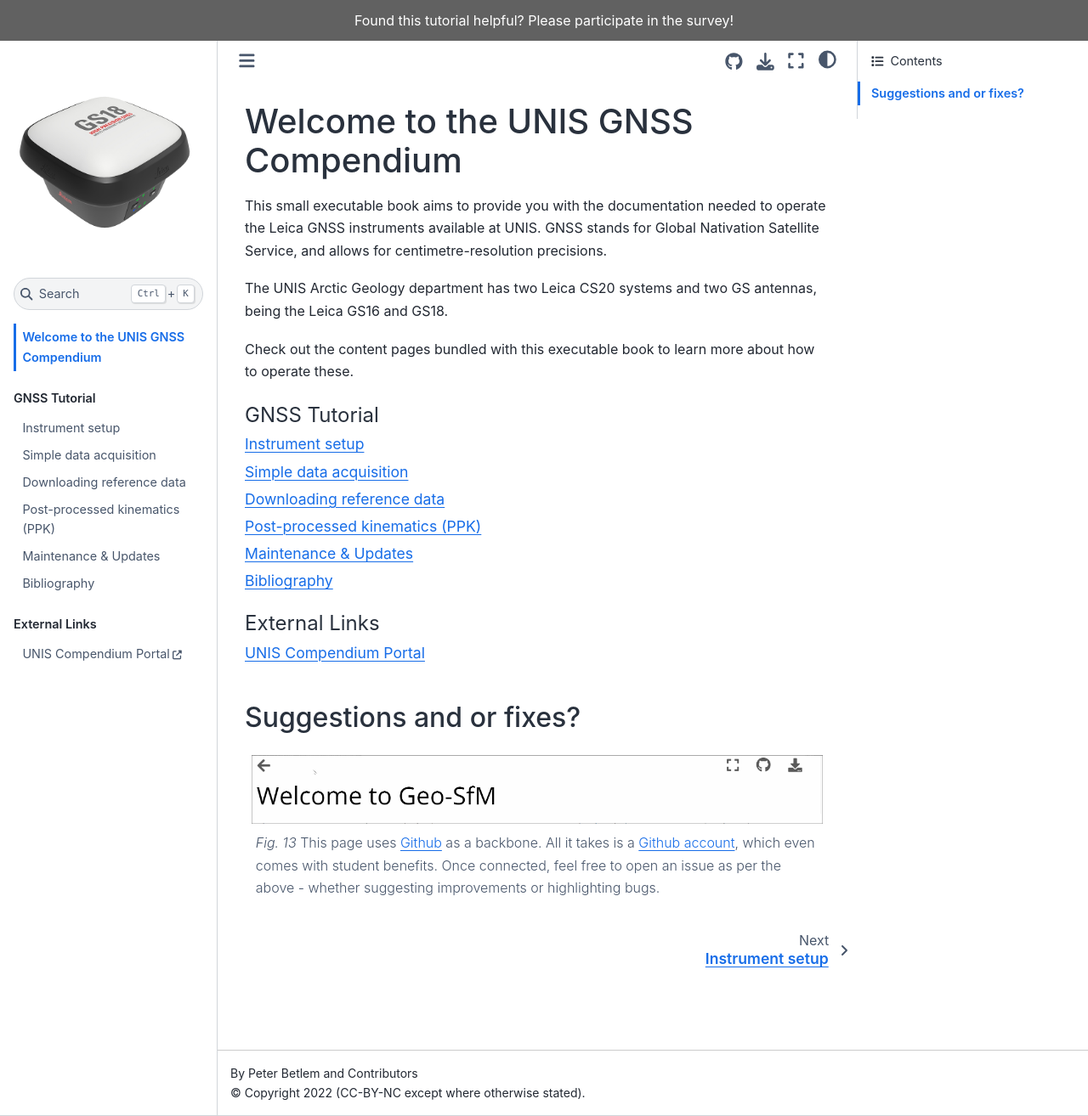
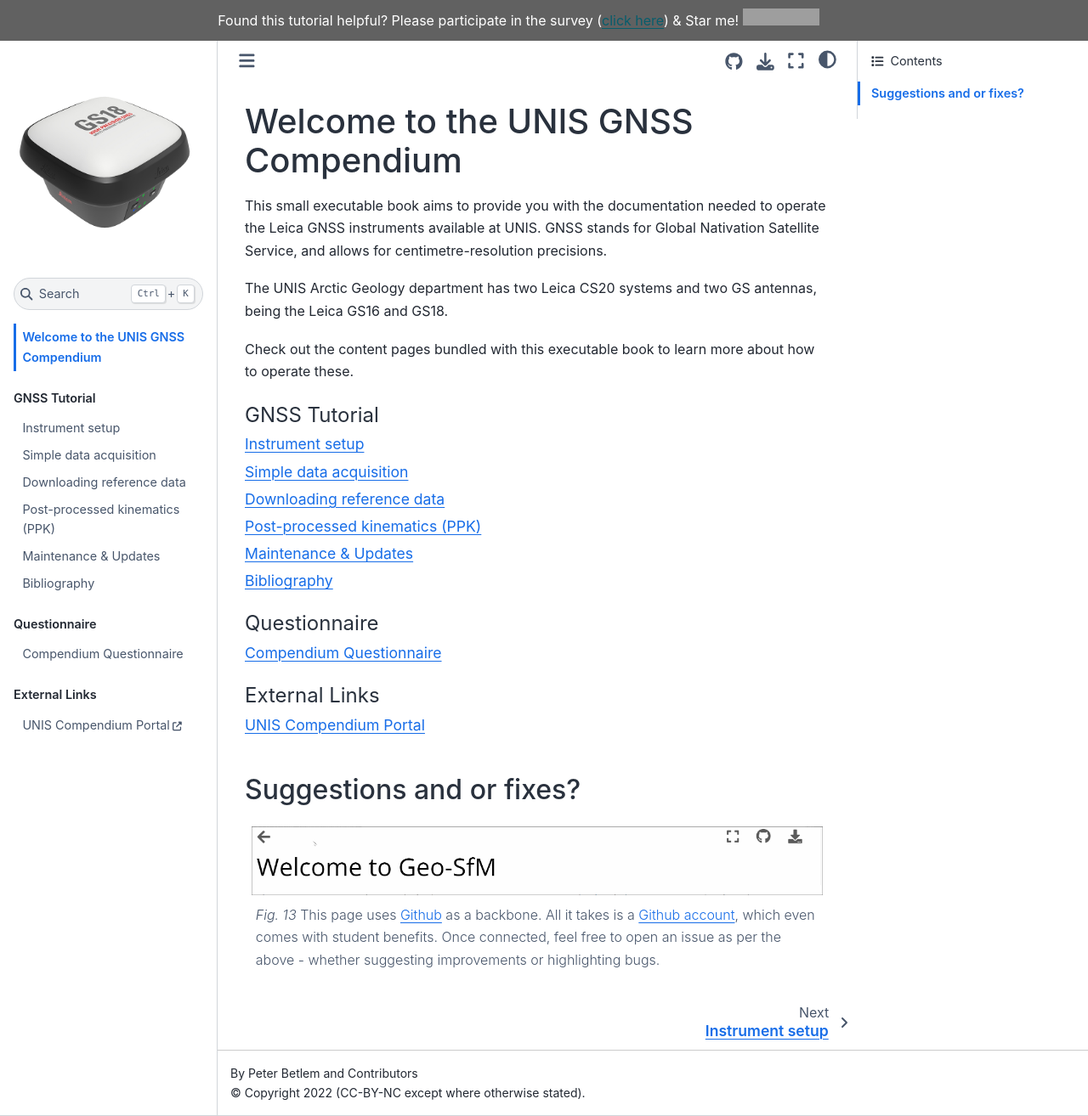
Before and after one commit to UNISvalbard/gnss-compendium, a Jupyter Book: the page built from readme.md, in a window 1280 px wide and 1314 px high. Shown: the whole window at 85% size. Built offline with Jupyter Book 1.0.4 settings and Sphinx 7.4.7 and the Sphinx Book theme 1.1.4, drawn with Linux system fonts in a browser that asks for light colours; grey boxes are pictures that could not be loaded.

Commit message:
added survey.

```diff
--- a/_config.yml
+++ b/_config.yml
@@ -30,7 +30,7 @@ html:
   use_repository_button: false
   extra_navbar: ""
   use_edit_page_button: true
-  announcement: "Found this tutorial helpful? Please participate in the survey!"
+  announcement: 'Found this tutorial helpful? Please participate in the survey (<a href="https://unisvalbard.github.io/gnss-compendium/survey.html">click here</a>) & Star me!        <iframe src="https://ghbtns.com/github-btn.html?user=UNISvalbard&repo=gnss-compendium&type=star&count=true" frameborder="0" scrolling="0" width="150" height="20" title="GitHub"></iframe>'
 
 sphinx:
   config:
--- a/_toc.yml
+++ b/_toc.yml
@@ -18,6 +18,11 @@ parts:
     title: Maintenance & Updates
   - file: references
     title: Bibliography
+
+- caption: Questionnaire
+  chapters:
+  - file: survey.md
+
 - caption: External Links
   chapters:
   - url: https://unisvalbard.github.io/exbooks/
```
Also changed, not shown: survey.md (added, +3 -0 lines).
